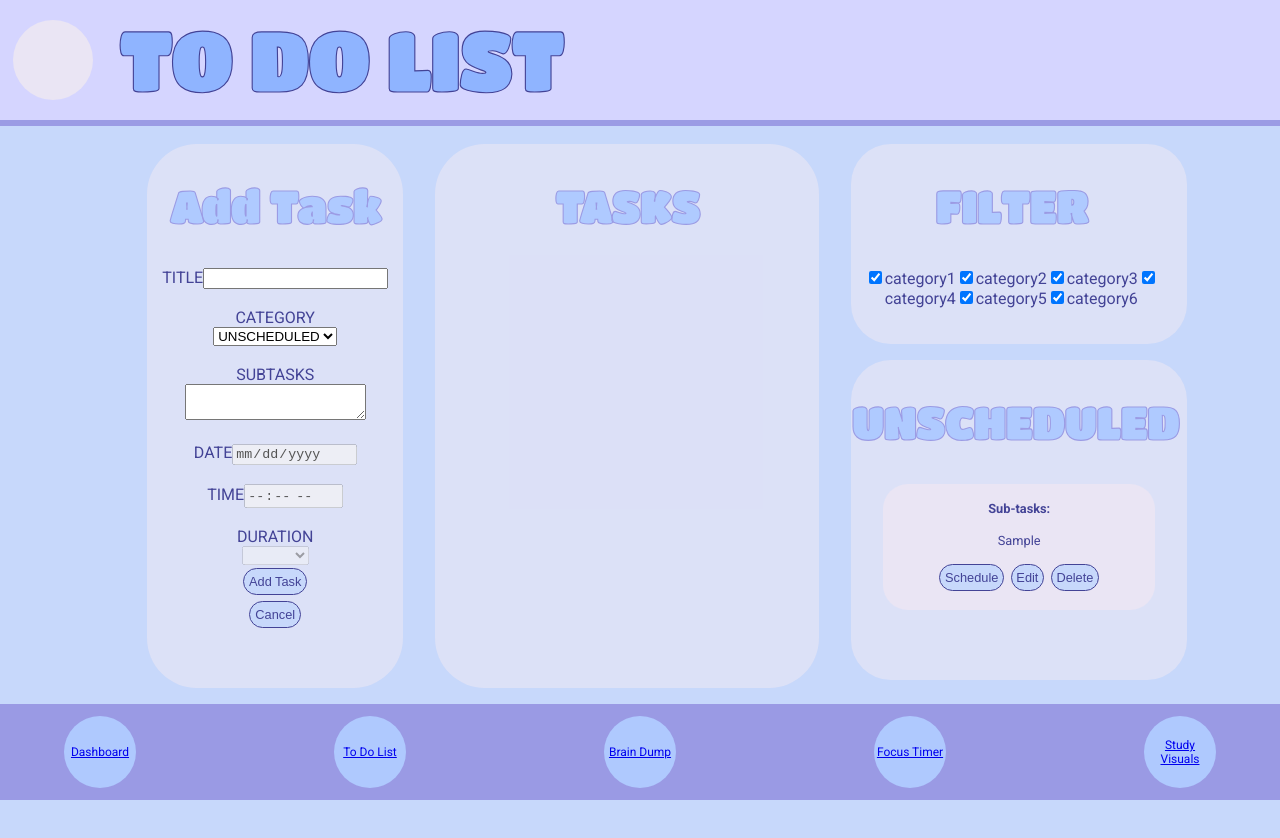
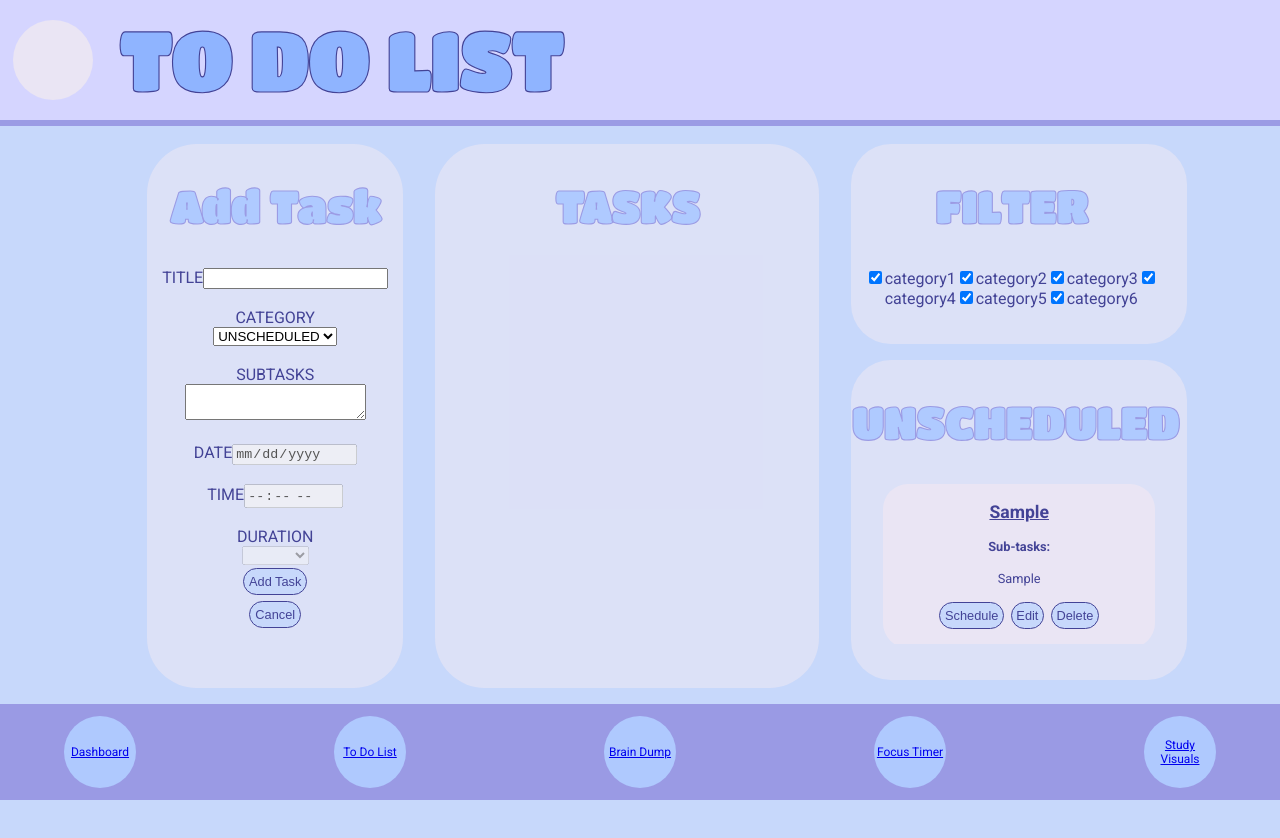
Before and after one commit to amrinavirk/adhd-study-app, a React (Create React App) app: page /to-do-list in a window 1280 px wide. Both pictures are taken after typing "Sample", "Sample" into the empty fields and a click on the button "Add Task". Shown: the top 838 px of the page. Built offline with nearby package versions, Linux system fonts and the light colour scheme.

Commit message:
minor fix

```diff
--- a/src/pages/ToDoListPage.js
+++ b/src/pages/ToDoListPage.js
@@ -438,6 +438,7 @@ const ToDoListPage = () => {
                                     </>
                                 ) : (
                                     <>
+                                        <h3>{task.title}</h3>
                                         <h4>Sub-tasks:</h4>
                                         <p>{task.subtasks}</p>
 
--- a/src/styles/App.css
+++ b/src/styles/App.css
@@ -14,7 +14,7 @@ h2 {
 }
 
 h3{
-  font-size: 1.3rem;
+  font-size: 1.1rem;
   text-decoration: underline;
 }
 
```
